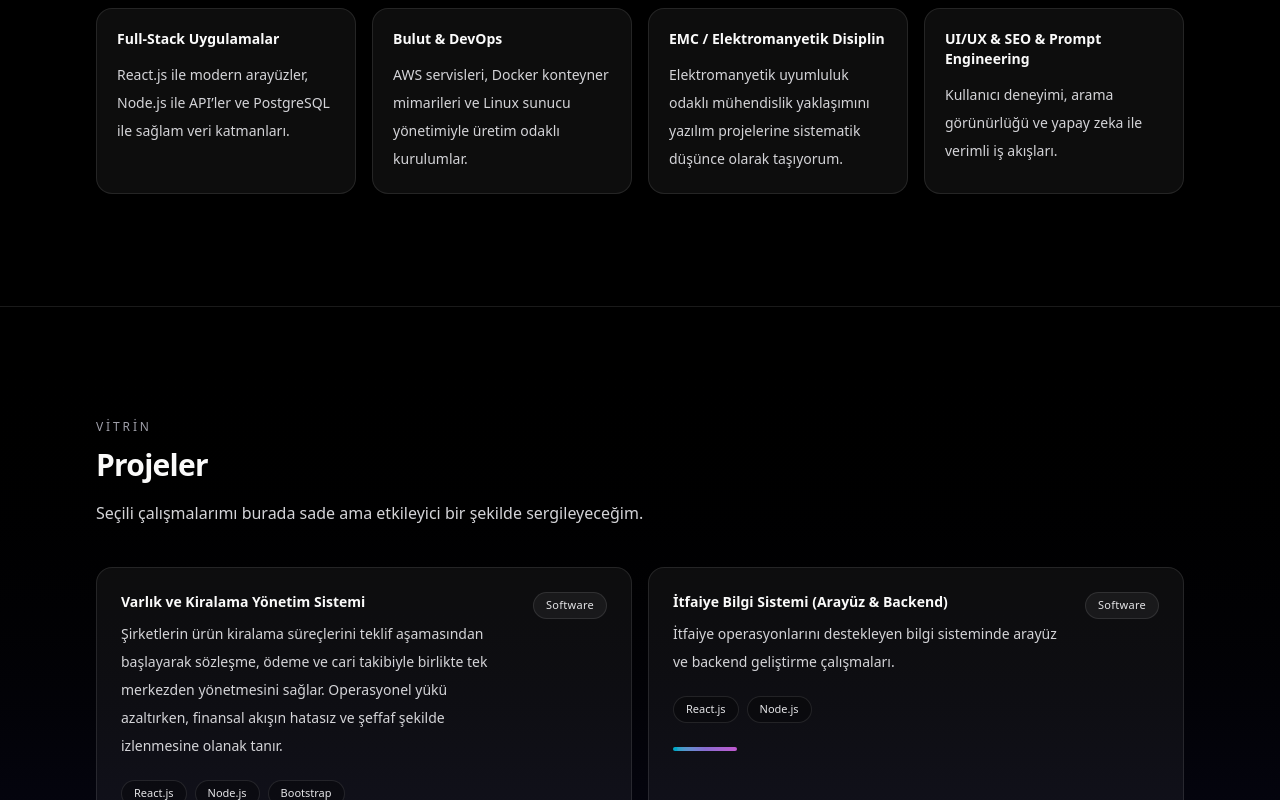
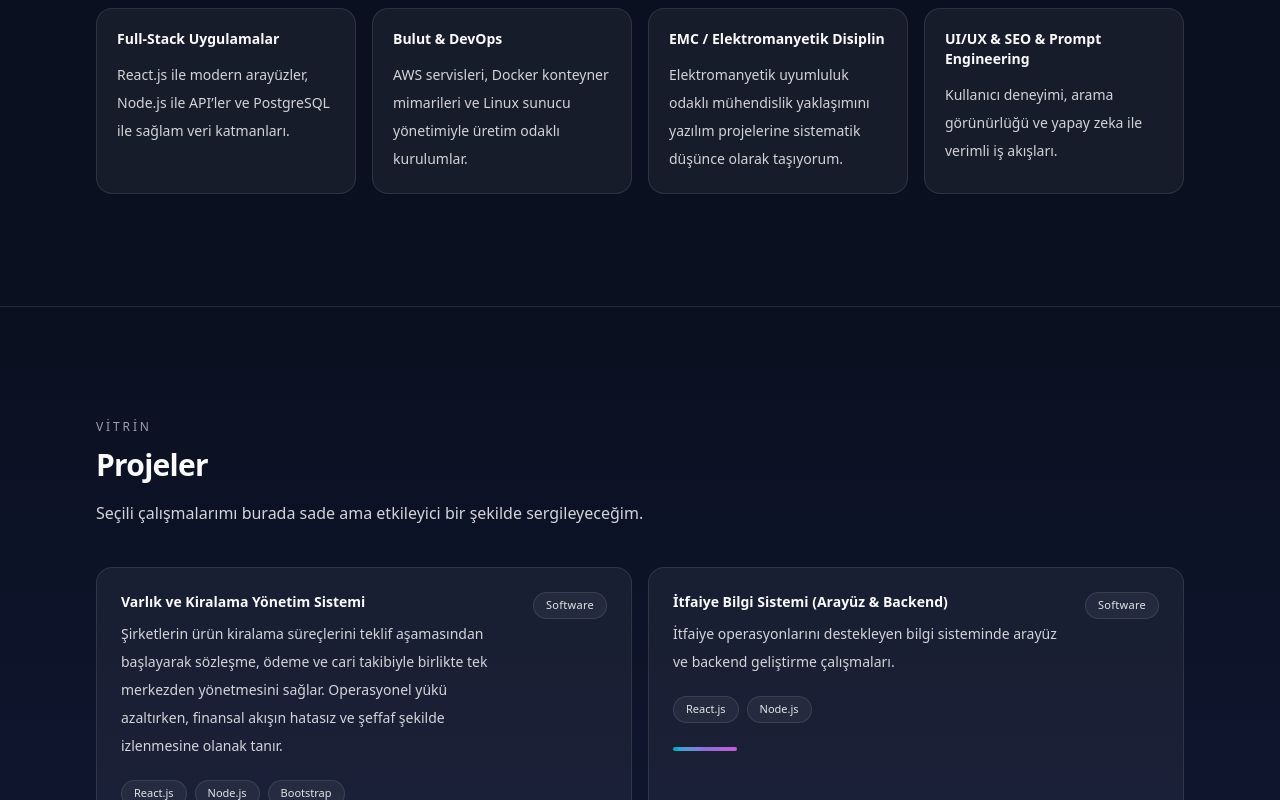
Before and after one commit to emrekrbyrr/mywebsite, a Next.js app: page / in a window 1280 px wide. Shown: the part 2000-2800 px from the top of the page. Built offline with nearby package versions, Linux system fonts and the light colour scheme; no server answers.

Commit message:
Refactor: Improve dark theme colors and readability
Adjust background color and gradients for better contrast.

Co-authored-by: kirbayiremre <kirbayiremre@gmail.com>

```diff
--- a/src/app/globals.css
+++ b/src/app/globals.css
@@ -1,7 +1,8 @@
 @import "tailwindcss";
 
 :root {
-  --background: #05050a;
+  /* Slightly lighter "midnight" base for readability */
+  --background: #0b1020;
   --foreground: #f4f4f5;
 }
 
@@ -14,7 +15,7 @@
 
 @media (prefers-color-scheme: dark) {
   :root {
-    --background: #05050a;
+    --background: #0b1020;
     --foreground: #f4f4f5;
   }
 }
--- a/src/app/layout.tsx
+++ b/src/app/layout.tsx
@@ -53,7 +53,7 @@ export default function RootLayout({
   return (
     <html lang="tr">
       <body
-        className={`${spaceGrotesk.variable} ${jetbrainsMono.variable} bg-black text-zinc-50 antialiased`}
+        className={`${spaceGrotesk.variable} ${jetbrainsMono.variable} bg-[color:var(--background)] text-zinc-50 antialiased`}
       >
         {children}
       </body>
--- a/src/app/page.tsx
+++ b/src/app/page.tsx
@@ -11,7 +11,7 @@ import { site } from "@/lib/site";
 
 export default function Home() {
   return (
-    <div className="min-h-screen bg-black text-zinc-50">
+    <div className="min-h-screen bg-[color:var(--background)] text-zinc-50">
       <a
         href="#icerik"
         className="sr-only focus:not-sr-only focus:fixed focus:left-4 focus:top-4 focus:z-50 focus:rounded-full focus:bg-white focus:px-4 focus:py-2 focus:text-sm focus:font-semibold focus:text-black"
@@ -26,7 +26,7 @@ export default function Home() {
       <main id="icerik">
         <section
           id="hakkimda"
-          className="relative border-y border-white/10 bg-gradient-to-b from-black via-black to-[#070714] py-20 sm:py-28"
+          className="relative border-y border-white/10 bg-gradient-to-b from-[color:var(--background)] via-[#0b1124] to-[#0f1630] py-20 sm:py-28"
         >
           <Container>
             <Reveal>
@@ -108,7 +108,7 @@ export default function Home() {
 
         <section
           id="projeler"
-          className="border-y border-white/10 bg-gradient-to-b from-black via-[#070714] to-black py-20 sm:py-28"
+          className="border-y border-white/10 bg-gradient-to-b from-[color:var(--background)] via-[#0f1630] to-[color:var(--background)] py-20 sm:py-28"
         >
           <Container>
             <Reveal>
@@ -144,7 +144,7 @@ export default function Home() {
                       {project.tags.map((tag) => (
                         <span
                           key={tag}
-                          className="rounded-full border border-white/10 bg-black/30 px-3 py-1 text-[11px] font-medium text-zinc-200"
+                          className="rounded-full border border-white/10 bg-white/5 px-3 py-1 text-[11px] font-medium text-zinc-200"
                         >
                           {tag}
                         </span>
--- a/src/components/site/Hero.tsx
+++ b/src/components/site/Hero.tsx
@@ -137,7 +137,7 @@ export function Hero() {
                       onError={() => setShowImage(false)}
                     />
                   ) : (
-                    <div className="flex h-full w-full items-center justify-center bg-black/40">
+                    <div className="flex h-full w-full items-center justify-center bg-white/5">
                       <div className="text-center">
                         <div className="mx-auto inline-flex size-16 items-center justify-center rounded-2xl border border-white/10 bg-white/5 text-lg font-bold tracking-[0.18em] text-zinc-50">
                           YEK
--- a/src/components/site/Navbar.tsx
+++ b/src/components/site/Navbar.tsx
@@ -16,7 +16,7 @@ export function Navbar({ className }: { className?: string }) {
   return (
     <header
       className={cn(
-        "sticky top-0 z-40 border-b border-white/10 bg-black/35 backdrop-blur supports-[backdrop-filter]:bg-black/25",
+        "sticky top-0 z-40 border-b border-white/10 bg-[#0b1124]/60 backdrop-blur supports-[backdrop-filter]:bg-[#0b1124]/45",
         className,
       )}
     >
```
